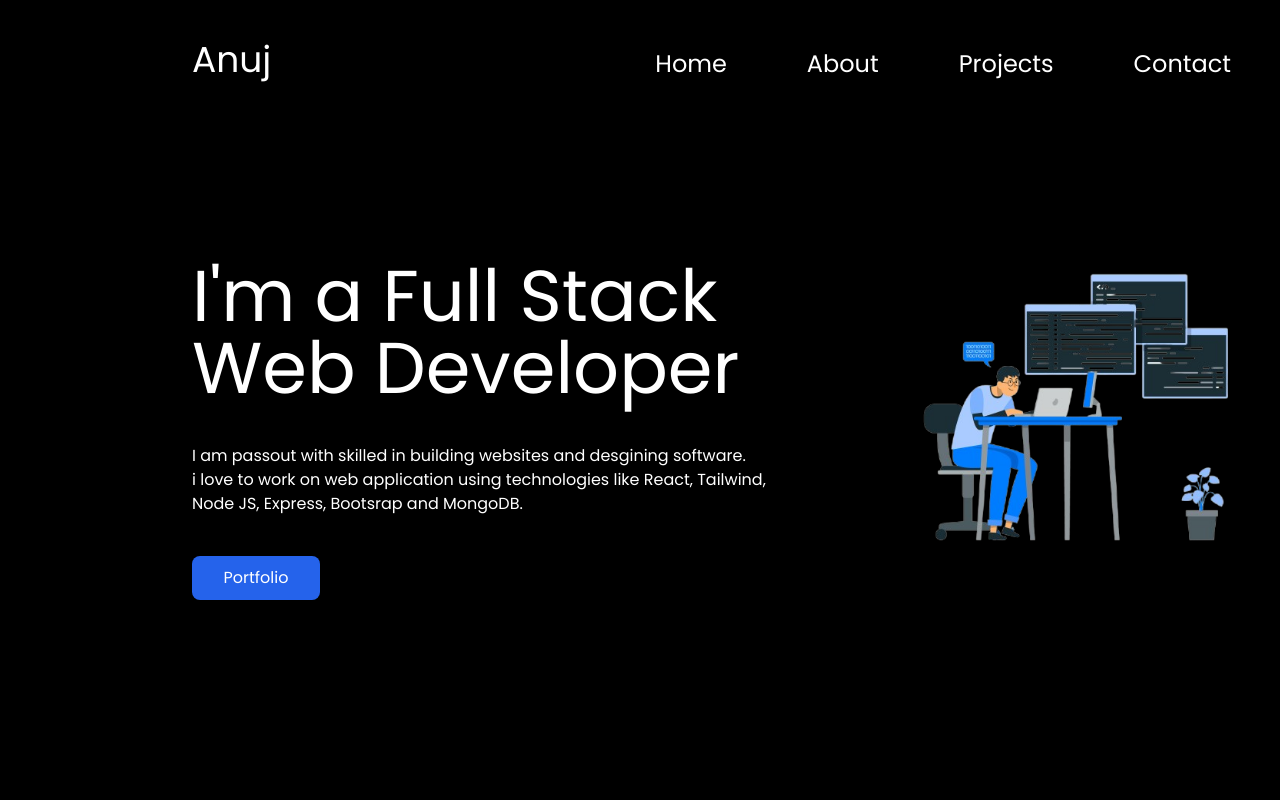
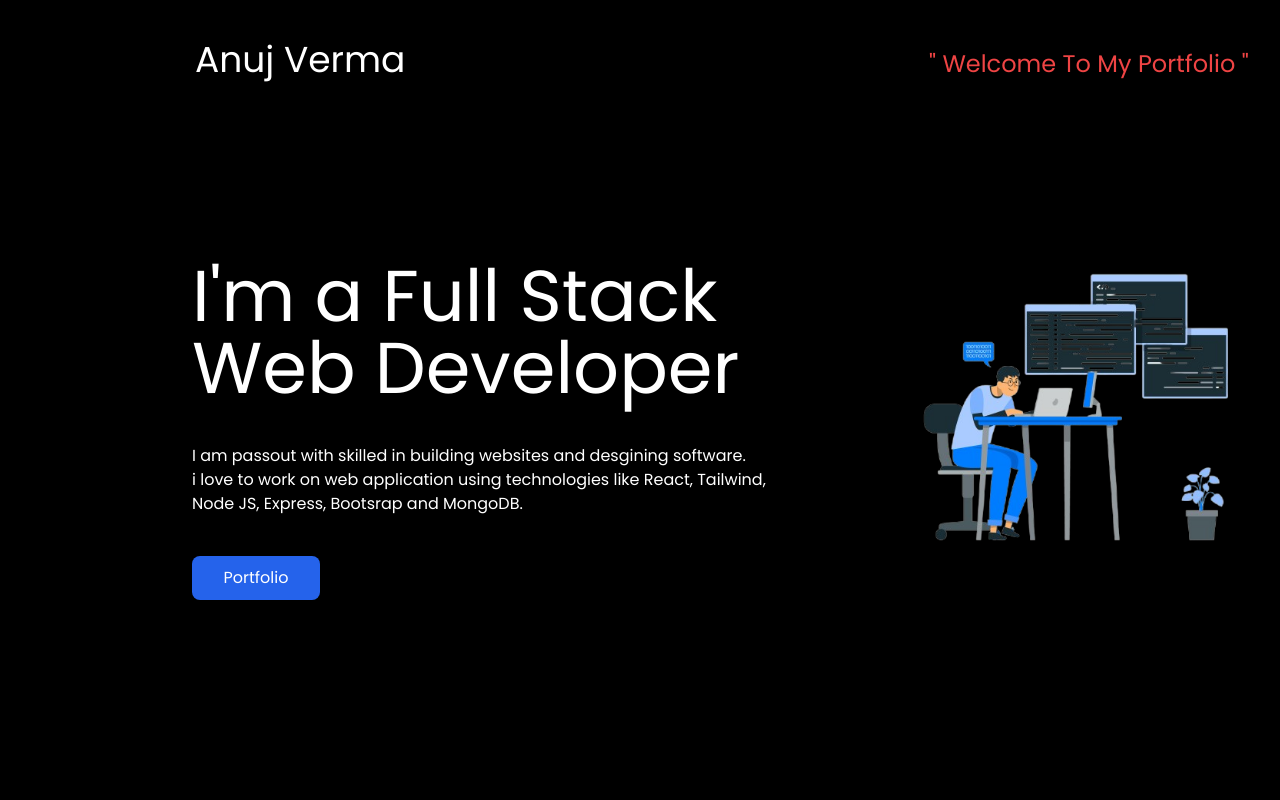
Before and after one commit to anujver/newPortfolio, a React (Vite) app: page / in a window 1280 px wide. Shown: the top 800 px of the page. Built offline with nearby package versions, Linux system fonts and the light colour scheme.

Commit message:
Update Navbar.jsx

```diff
--- a/src/components/Navbar.jsx
+++ b/src/components/Navbar.jsx
@@ -1,45 +1,17 @@
-import { Link } from "react-scroll";
-
 const Navbar = () => {
   return (
     <>
       <div className="navbar container h-20 w-full flex">
-        <h1 className="text-white text-4xl mt-10 ml-32 sm:ml-48 hover:text-red-500 ">
-          Anuj
-        </h1>
-
-          <p className="text-white mt-12 ml-96 text-2xl hover:underline hover:text-red-500 cursor-pointer">
-            Home
-          </p>{" "}
-
-        <Link to="About" spy={true} smooth={true} offset={-212} duration={500}>
-          <p className="text-white mt-12 ml-20 text-2xl hover:underline hover:text-red-500 cursor-pointer">
-            About
-          </p>
-        </Link>
-        <Link
-          to="Projects"
-          spy={true}
-          smooth={true}
-          offset={-50}
-          duration={500}
-        >
-          <p className="text-white mt-12 ml-20 text-2xl hover:underline hover:text-red-500 cursor-pointer">
-            Projects
-          </p>
-        </Link>
-        <Link
-          className=" w-56"
-          to="Contact"
-          spy={true}
-          smooth={true}
-          offset={-0}
-          duration={1000}
-        >
-          <p className="text-white mt-12 ml-20 mr-96 text-2xl hover:underline hover:text-red-500 cursor-pointer">
-            Contact
-          </p>
-        </Link>
+        <div className="itemsContainer sm:ml-[195px] flex h-36 ml-32 sm:w-[1160px]">
+          <div className="name w-96 mt-10">
+            <h1 className="text-white text-4xl hover:text-red-500 ">
+              Anuj Verma
+            </h1>
+          </div>
+          <div className="Message w-96 mt-12 ml-[330px] sm:ml-[350px]">
+            <p className="text-red-500 text-2xl">" Welcome To My Portfolio "</p>
+          </div>
+        </div>
       </div>
     </>
   );
```
